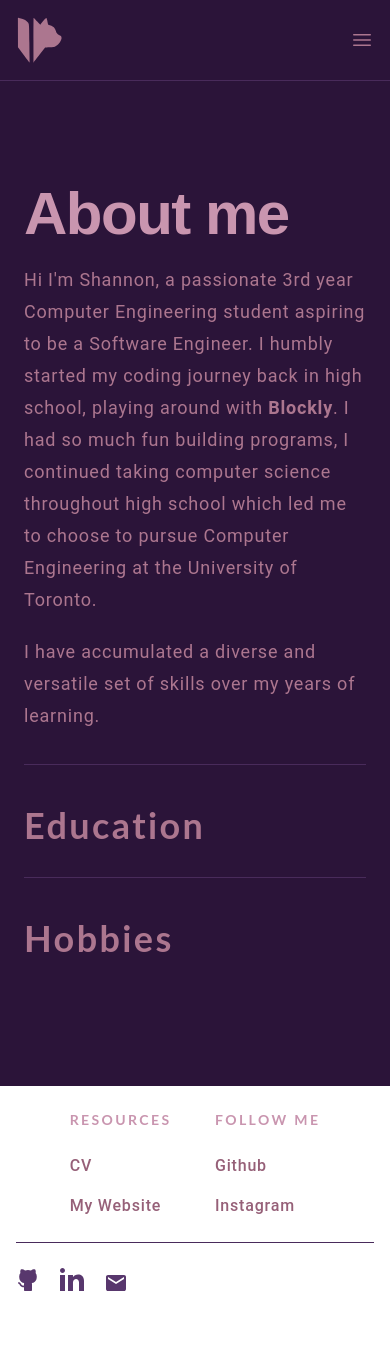
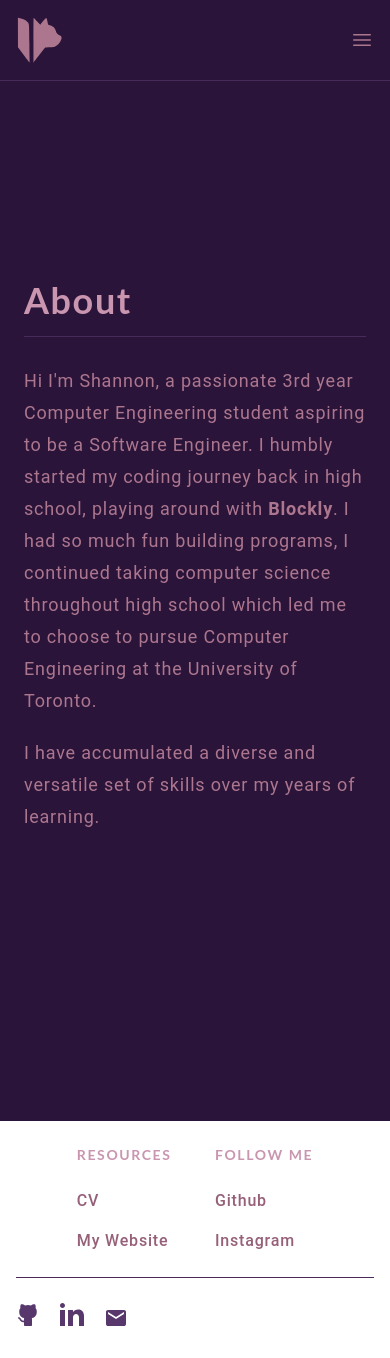
Before and after one commit to purriin/Portfolio, a React (Create React App) app: page /about in a window 390 px wide. Before the commit the page ends 1323 px from the top, so only its background shows below. Built offline with nearby package versions, Linux system fonts and the light colour scheme.

Commit message:
Updated about

```diff
--- a/src/App.css
+++ b/src/App.css
@@ -11,7 +11,7 @@
 
 .heading {
     font-family: 'Lato', sans-serif;
-    letter-spacing: 0.15rem;
+    letter-spacing: 0.1rem;
 }
 
 .paragraph {
--- a/src/App.js
+++ b/src/App.js
@@ -19,6 +19,7 @@ function App() {
           <Route path='/skills' component={Skills} element={<Skills />}/>
         </Routes>
       </Router>
+
     </div>
   );
 }
--- a/src/navigation/footer.js
+++ b/src/navigation/footer.js
@@ -2,6 +2,7 @@ import React from "react";
 
 const Footer = () => {
     return (
+      <div className="pt-16">
         <footer class="bg-white dark:bg-ft">
           <div class="mx-auto w-full max-w-screen-xl p-4 py-6 lg:py-8 fade">
             <div class="flex justify-center">
@@ -63,6 +64,8 @@ const Footer = () => {
             <div class="mt-1 sm:mt-6"></div>
           </div>
         </footer>
+      </div>
+
     )
 }
 
--- a/src/pages/about.js
+++ b/src/pages/about.js
@@ -2,51 +2,42 @@ import React from 'react';
 import Header from "../navigation/header.js"
 import Footer from "../navigation/footer.js"
 
+
 const About = () => {
   return (
-    <div className="bg-bg">
+    <div>
       <Header />
-
+      <div className='bg-bg'>
         <div className="relative isolate px-6 pt-14 lg:px-8">
-        <div className="mx-auto max-w-2xl py-32 sm:py-48 lg:py-56">
-
+          <div className="mx-auto max-w-2xl py-56 sm:py-56 lg:py-56">
             <div className="text-left">
-            <h1 class="text-6xl font-bold tracking-tight text-head fade_left title">
-              About me
+              <h1 class="text-4xl font-bold tracking-tight text-head heading fade_left">
+                About
               </h1>
 
-            <p className="mt-5 text-lg leading-8 text-txt fade_left paragraph">
+              <div class="h-px my-4 bg-ln border-0 dark:bg-ln fade"> </div>
+
+              <p className="mt-7 text-lg leading-8 text-txt paragraph fade">
                 Hi I'm Shannon, a passionate 3rd year Computer Engineering student aspiring to be a Software Engineer.
                 I humbly started my coding journey back in high school, playing around with {" "}
-              <a href="https://developers.google.com/blockly" target="_blank" rel="noreferrer" class="font-bold transition-color ease-in-out duration-200 hover:text-head">
+                <a href="https://developers.google.com/blockly" target="_blank" rel="noreferrer" class="font-bold transition-all ease-in-out duration-200 hover:text-head hover:-translate-y-1">
                   Blockly
                 </a>.
                 I had so much fun building programs, I continued taking computer science throughout high school which
                 led me to choose to pursue Computer Engineering at the University of Toronto.
               </p>
 
-            <p className="mt-5 text-lg leading-8 text-txt fade_left paragraph">
+              <p className="mt-5 text-lg leading-8 text-txt paragraph fade">
                 I have accumulated a diverse and versatile set of skills over my years of learning.
               </p>
 
-            <div class="h-px my-8 bg-ln border-0 dark:bg-ln"> </div>
-
-            <h2 class="text-4xl mt-10 font-bold tracking-tight text-txt fade_left heading">
-              Education
-            </h2>
-
-            <div class="h-px my-8 bg-ln border-0 dark:bg-ln"> </div>
-
-            <h2 class="text-4xl mt-10 font-bold tracking-tight text-txt fade_left heading">
-              Hobbies
-            </h2>
-
+            </div>
+          </div>
+        </div>
+        <Footer />
       </div>
 
-        </div>
-      </div>
 
-      <Footer />
     </div>
   )
 };
--- a/src/pages/experiences.js
+++ b/src/pages/experiences.js
@@ -27,6 +27,7 @@ const Experiences = () => {
       </div>
 
       <Footer />
+
     </div>
   )
 };
--- a/src/pages/index.js
+++ b/src/pages/index.js
@@ -2,7 +2,6 @@ import React from "react";
 import Header from "../navigation/header.js"
 import Footer from "../navigation/footer.js"
 import '../App.css';
-
 
 export default function Home() {
   return (
@@ -11,7 +10,7 @@ export default function Home() {
       <Header />
 
       <div className="relative isolate px-6 pt-14 lg:px-8">
-        <div className="mx-auto max-w-2xl py-32 sm:py-48 lg:py-56">
+        <div className="mx-auto max-w-2xl py-56 sm:py-56 lg:py-56">
 
           <div className="text-left">
             <p className="mt-6 text-lg leading-8 text-bk fade_left paragraph">
--- a/tailwind.config.js
+++ b/tailwind.config.js
@@ -20,6 +20,10 @@ module.exports = {
           'fade-in-down': 'fade-in-down 30s ease-out infinite'
       },
 
+      variants: {
+        animation: ["motion-safe"]
+      },
+
       colors: {
         'bg': '#2B1439',
         'head': '#C995AF',
```
Lines whose indentation alone changed are shown as unchanged.
